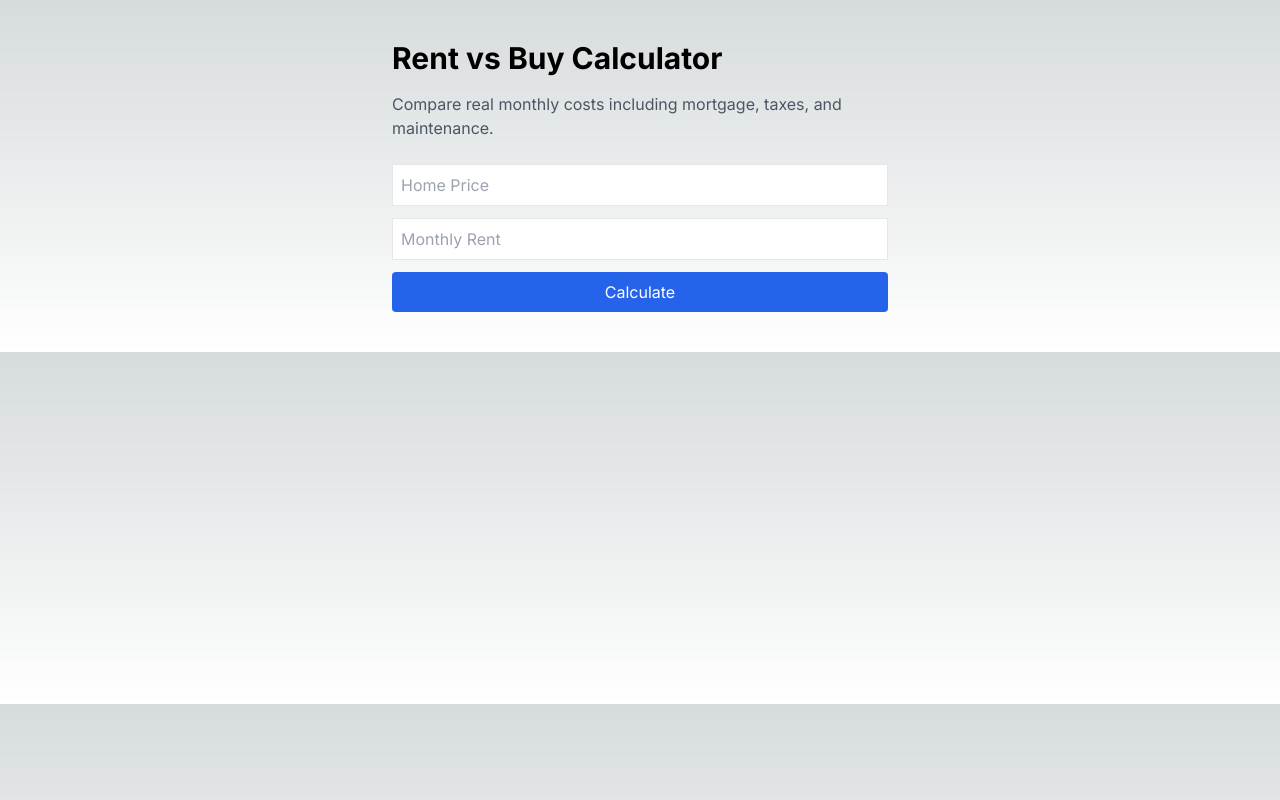
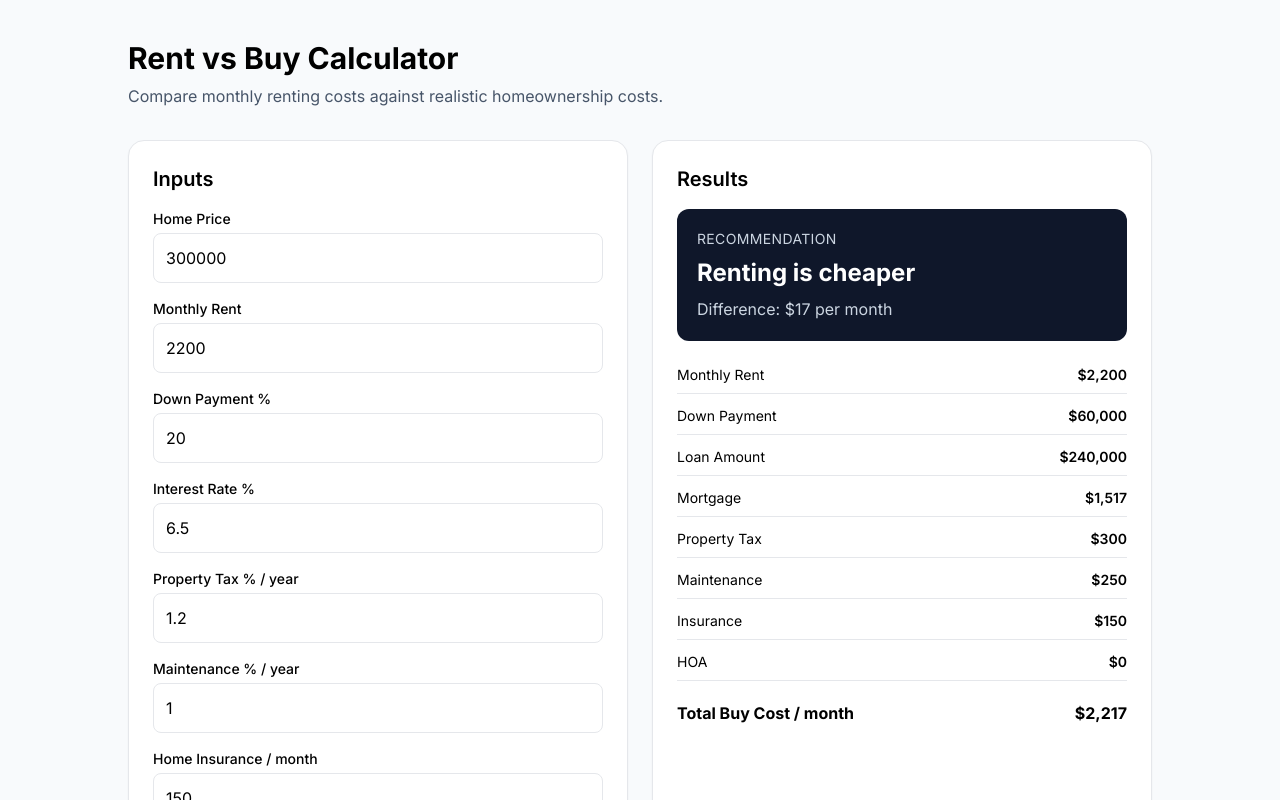
Before and after one commit to jlrrow/money-engine, a Next.js app: page / in a window 1280 px wide. Shown: the top 800 px of the page. Built offline with nearby package versions, Linux system fonts and the light colour scheme.

Commit message:
upgraded calculator ui and breakdown

```diff
--- a/app/page.tsx
+++ b/app/page.tsx
@@ -1,80 +1,250 @@
 "use client";
-import { useState } from "react";
+import { useMemo, useState } from "react";
+
+function formatMoney(value: number) {
+  return new Intl.NumberFormat("en-US", {
+    style: "currency",
+    currency: "USD",
+    maximumFractionDigits: 0,
+  }).format(value);
+}
 
 export default function Home() {
-  const [homePrice, setHomePrice] = useState(0);
-  const [rent, setRent] = useState(0);
-  const [result, setResult] = useState("");
+  const [homePrice, setHomePrice] = useState(300000);
+  const [monthlyRent, setMonthlyRent] = useState(2200);
+  const [downPaymentPercent, setDownPaymentPercent] = useState(20);
+  const [interestRate, setInterestRate] = useState(6.5);
+  const [propertyTaxRate, setPropertyTaxRate] = useState(1.2);
+  const [maintenanceRate, setMaintenanceRate] = useState(1);
+  const [insuranceMonthly, setInsuranceMonthly] = useState(150);
+  const [hoaMonthly, setHoaMonthly] = useState(0);
 
-  const calculate = () => {
-    const interestRate = 0.065 / 12;
-    const loanTerm = 30 * 12;
-
-    const downPayment = homePrice * 0.20;
+  const results = useMemo(() => {
+    const downPayment = homePrice * (downPaymentPercent / 100);
     const loanAmount = homePrice - downPayment;
 
-    const mortgage =
-      (loanAmount *
-        interestRate *
-        Math.pow(1 + interestRate, loanTerm)) /
-      (Math.pow(1 + interestRate, loanTerm) - 1);
+    const monthlyInterestRate = interestRate / 100 / 12;
+    const loanTermMonths = 30 * 12;
 
-    const propertyTax = homePrice * 0.012 / 12;
-    const maintenance = homePrice * 0.01 / 12;
+    const mortgagePayment =
+      loanAmount > 0
+        ? (loanAmount *
+            monthlyInterestRate *
+            Math.pow(1 + monthlyInterestRate, loanTermMonths)) /
+          (Math.pow(1 + monthlyInterestRate, loanTermMonths) - 1)
+        : 0;
 
-    const totalOwnership = mortgage + propertyTax + maintenance;
+    const propertyTaxMonthly = (homePrice * (propertyTaxRate / 100)) / 12;
+    const maintenanceMonthly = (homePrice * (maintenanceRate / 100)) / 12;
 
-    if (totalOwnership < rent) {
-      setResult(
-        `Buying is cheaper. Monthly cost: $${Math.round(
-          totalOwnership
-        )} vs Rent: $${rent}`
-      );
-    } else {
-      setResult(
-        `Renting is cheaper. Monthly cost: $${Math.round(
-          totalOwnership
-        )} vs Rent: $${rent}`
-      );
-    }
+    const totalBuyMonthly =
+      mortgagePayment +
+      propertyTaxMonthly +
+      maintenanceMonthly +
+      insuranceMonthly +
+      hoaMonthly;
+
+    const difference = Math.abs(totalBuyMonthly - monthlyRent);
+    const recommendation =
+      totalBuyMonthly < monthlyRent ? "Buying is cheaper" : "Renting is cheaper";
+
+    return {
+      downPayment,
+      loanAmount,
+      mortgagePayment,
+      propertyTaxMonthly,
+      maintenanceMonthly,
+      totalBuyMonthly,
+      difference,
+      recommendation,
     };
+  }, [
+    homePrice,
+    monthlyRent,
+    downPaymentPercent,
+    interestRate,
+    propertyTaxRate,
+    maintenanceRate,
+    insuranceMonthly,
+    hoaMonthly,
+  ]);
 
   return (
-    <main className="p-10 max-w-xl mx-auto">
-      <h1 className="text-3xl font-bold mb-4">
-        Rent vs Buy Calculator
-      </h1>
-
-      <p className="mb-6 text-gray-600">
-        Compare real monthly costs including mortgage, taxes, and maintenance.
+    <main className="min-h-screen bg-slate-50 p-6 md:p-10">
+      <div className="mx-auto max-w-5xl">
+        <h1 className="text-3xl font-bold mb-2">Rent vs Buy Calculator</h1>
+        <p className="text-slate-600 mb-8">
+          Compare monthly renting costs against realistic homeownership costs.
         </p>
 
+        <div className="grid gap-6 md:grid-cols-2">
+          <div className="rounded-2xl bg-white p-6 shadow-sm border">
+            <h2 className="text-xl font-semibold mb-4">Inputs</h2>
+
+            <div className="space-y-4">
+              <div>
+                <label className="block text-sm font-medium mb-1">Home Price</label>
                 <input
                   type="number"
-        placeholder="Home Price"
-        className="border p-2 w-full mb-3"
+                  value={homePrice}
                   onChange={(e) => setHomePrice(Number(e.target.value))}
+                  className="w-full rounded-lg border p-3"
                 />
+              </div>
 
+              <div>
+                <label className="block text-sm font-medium mb-1">Monthly Rent</label>
                 <input
                   type="number"
-        placeholder="Monthly Rent"
-        className="border p-2 w-full mb-3"
-        onChange={(e) => setRent(Number(e.target.value))}
+                  value={monthlyRent}
+                  onChange={(e) => setMonthlyRent(Number(e.target.value))}
+                  className="w-full rounded-lg border p-3"
                 />
+              </div>
 
-      <button
-        onClick={calculate}
-        className="bg-blue-600 text-white px-4 py-2 rounded w-full"
-      >
-        Calculate
-      </button>
+              <div>
+                <label className="block text-sm font-medium mb-1">
+                  Down Payment %
+                </label>
+                <input
+                  type="number"
+                  value={downPaymentPercent}
+                  onChange={(e) => setDownPaymentPercent(Number(e.target.value))}
+                  className="w-full rounded-lg border p-3"
+                />
+              </div>
 
-      {result && (
-        <div className="mt-6 p-4 bg-gray-100 rounded">
-          <p className="font-bold">{result}</p>
+              <div>
+                <label className="block text-sm font-medium mb-1">Interest Rate %</label>
+                <input
+                  type="number"
+                  step="0.1"
+                  value={interestRate}
+                  onChange={(e) => setInterestRate(Number(e.target.value))}
+                  className="w-full rounded-lg border p-3"
+                />
               </div>
-      )}
+
+              <div>
+                <label className="block text-sm font-medium mb-1">
+                  Property Tax % / year
+                </label>
+                <input
+                  type="number"
+                  step="0.1"
+                  value={propertyTaxRate}
+                  onChange={(e) => setPropertyTaxRate(Number(e.target.value))}
+                  className="w-full rounded-lg border p-3"
+                />
+              </div>
+
+              <div>
+                <label className="block text-sm font-medium mb-1">
+                  Maintenance % / year
+                </label>
+                <input
+                  type="number"
+                  step="0.1"
+                  value={maintenanceRate}
+                  onChange={(e) => setMaintenanceRate(Number(e.target.value))}
+                  className="w-full rounded-lg border p-3"
+                />
+              </div>
+
+              <div>
+                <label className="block text-sm font-medium mb-1">
+                  Home Insurance / month
+                </label>
+                <input
+                  type="number"
+                  value={insuranceMonthly}
+                  onChange={(e) => setInsuranceMonthly(Number(e.target.value))}
+                  className="w-full rounded-lg border p-3"
+                />
+              </div>
+
+              <div>
+                <label className="block text-sm font-medium mb-1">HOA / month</label>
+                <input
+                  type="number"
+                  value={hoaMonthly}
+                  onChange={(e) => setHoaMonthly(Number(e.target.value))}
+                  className="w-full rounded-lg border p-3"
+                />
+              </div>
+            </div>
+          </div>
+
+          <div className="rounded-2xl bg-white p-6 shadow-sm border">
+            <h2 className="text-xl font-semibold mb-4">Results</h2>
+
+            <div className="rounded-xl bg-slate-900 text-white p-5 mb-6">
+              <p className="text-sm uppercase tracking-wide text-slate-300 mb-2">
+                Recommendation
+              </p>
+              <p className="text-2xl font-bold">{results.recommendation}</p>
+              <p className="mt-2 text-slate-300">
+                Difference: {formatMoney(results.difference)} per month
+              </p>
+            </div>
+
+            <div className="space-y-3 text-sm">
+              <div className="flex justify-between border-b pb-2">
+                <span>Monthly Rent</span>
+                <span className="font-semibold">{formatMoney(monthlyRent)}</span>
+              </div>
+
+              <div className="flex justify-between border-b pb-2">
+                <span>Down Payment</span>
+                <span className="font-semibold">{formatMoney(results.downPayment)}</span>
+              </div>
+
+              <div className="flex justify-between border-b pb-2">
+                <span>Loan Amount</span>
+                <span className="font-semibold">{formatMoney(results.loanAmount)}</span>
+              </div>
+
+              <div className="flex justify-between border-b pb-2">
+                <span>Mortgage</span>
+                <span className="font-semibold">
+                  {formatMoney(results.mortgagePayment)}
+                </span>
+              </div>
+
+              <div className="flex justify-between border-b pb-2">
+                <span>Property Tax</span>
+                <span className="font-semibold">
+                  {formatMoney(results.propertyTaxMonthly)}
+                </span>
+              </div>
+
+              <div className="flex justify-between border-b pb-2">
+                <span>Maintenance</span>
+                <span className="font-semibold">
+                  {formatMoney(results.maintenanceMonthly)}
+                </span>
+              </div>
+
+              <div className="flex justify-between border-b pb-2">
+                <span>Insurance</span>
+                <span className="font-semibold">{formatMoney(insuranceMonthly)}</span>
+              </div>
+
+              <div className="flex justify-between border-b pb-2">
+                <span>HOA</span>
+                <span className="font-semibold">{formatMoney(hoaMonthly)}</span>
+              </div>
+
+              <div className="flex justify-between pt-2 text-base">
+                <span className="font-bold">Total Buy Cost / month</span>
+                <span className="font-bold">
+                  {formatMoney(results.totalBuyMonthly)}
+                </span>
+              </div>
+            </div>
+          </div>
+        </div>
+      </div>
     </main>
   );
 }
```
Lines whose indentation alone changed are shown as unchanged.
